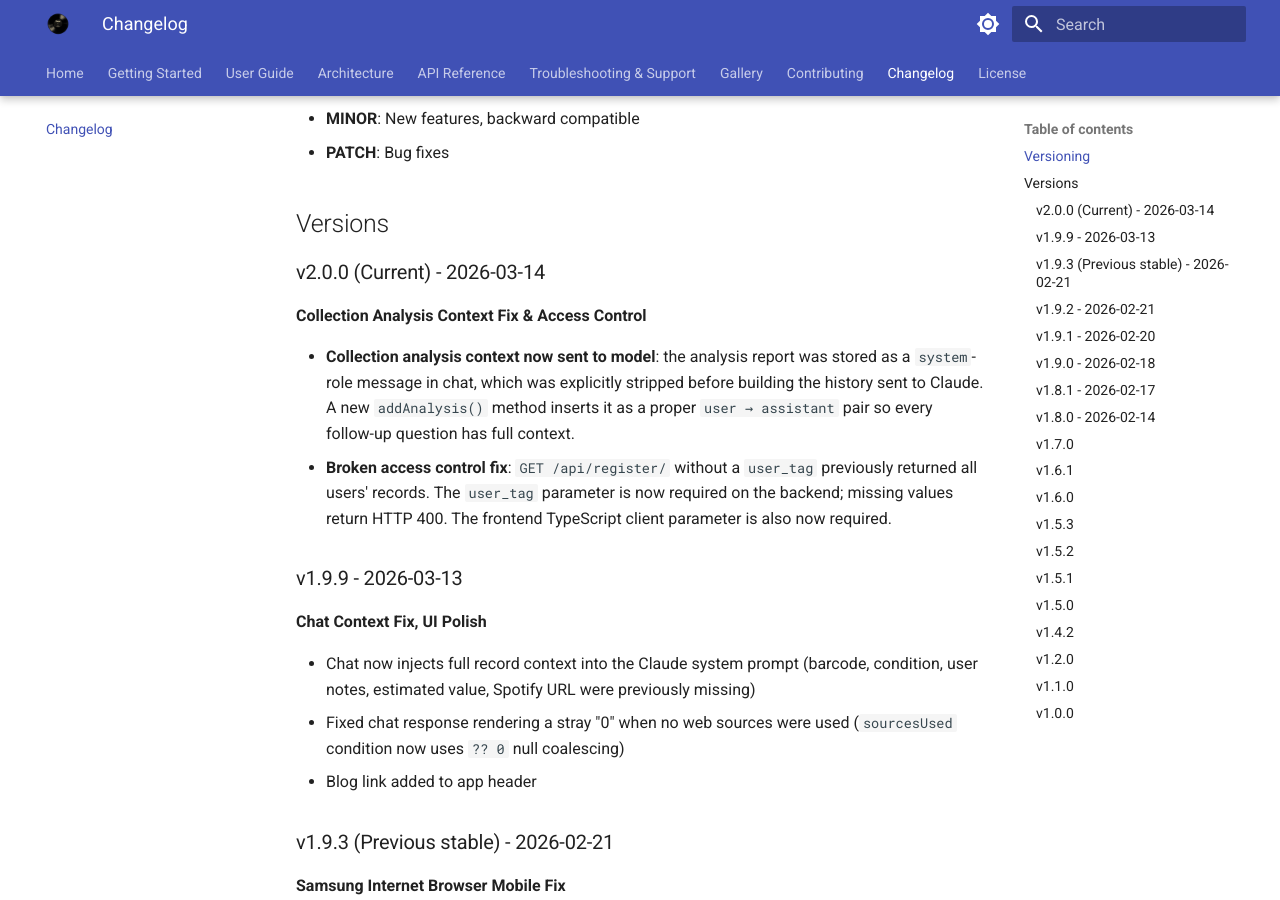
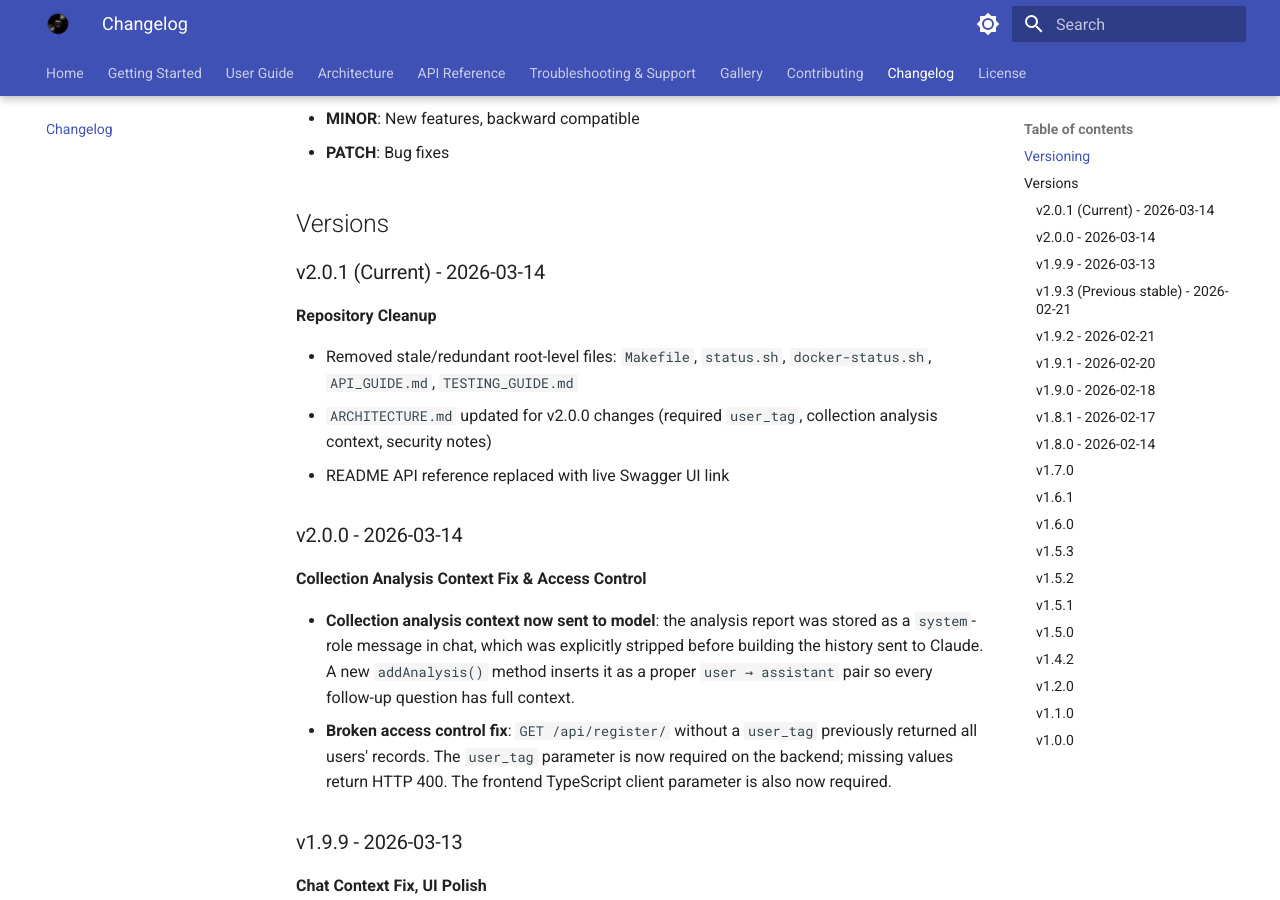
Before and after one commit to Hoshi42/phonox, an MkDocs documentation site: the page built from docs/changelog.md, in a window 1280 px wide and 900 px high, scrolled down 313 px. Built offline with MkDocs 1.6.1 and Material for MkDocs 9.7.7, drawn with Linux system fonts in a browser that asks for light colours.

Commit message:
v2.0.1 - repository cleanup docs update

```diff
--- a/docs/changelog.md
+++ b/docs/changelog.md
@@ -12,7 +12,15 @@ Phonox uses semantic versioning: `MAJOR.MINOR.PATCH`
 
 ## Versions
 
-### v2.0.0 (Current) - 2026-03-14
+### v2.0.1 (Current) - 2026-03-14
+
+**Repository Cleanup**
+
+- Removed stale/redundant root-level files: `Makefile`, `status.sh`, `docker-status.sh`, `API_GUIDE.md`, `TESTING_GUIDE.md`
+- `ARCHITECTURE.md` updated for v2.0.0 changes (required `user_tag`, collection analysis context, security notes)
+- README API reference replaced with live Swagger UI link
+
+### v2.0.0 - 2026-03-14
 
 **Collection Analysis Context Fix & Access Control**
 
```
Also changed, not shown: CHANGELOG.md (+15 -0 lines), README.md (+7 -2 lines).
